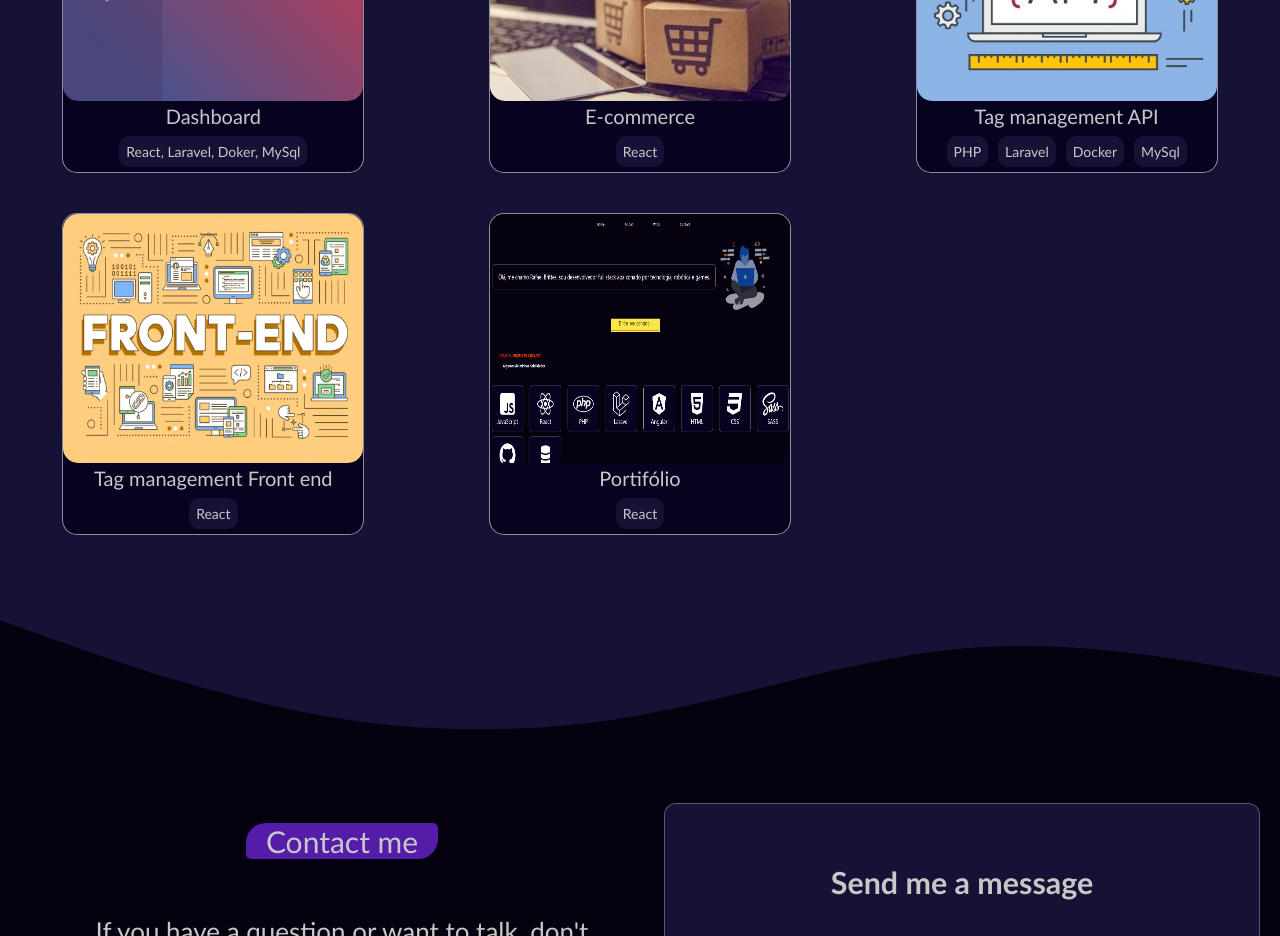
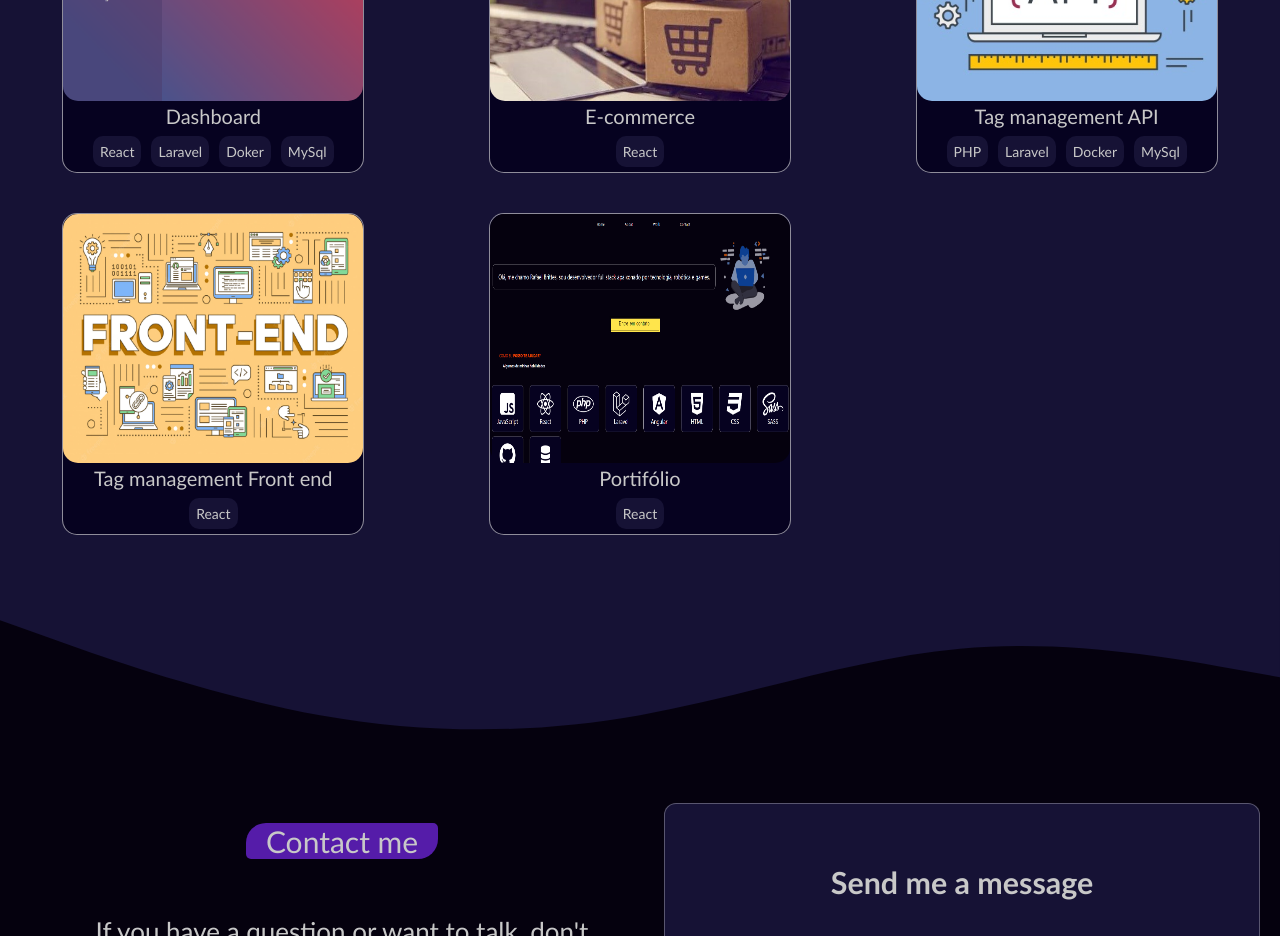
Before and after one commit to RafaelBrittes/RafaelBrittes.github.io, a React (Create React App) app: page / in a window 1280 px wide. Shown: the part 1760-2696 px from the top of the page. Built offline with nearby package versions, Linux system fonts and the light colour scheme.

Commit message:
fixed tags array

```diff
--- a/src/components/home/home.component.jsx
+++ b/src/components/home/home.component.jsx
@@ -39,7 +39,7 @@ function Home() {
       id: 1,
       img: dashboard,
       name: "Dashboard",
-      tags: ["React, Laravel, Doker, MySql"],
+      tags: ["React", "Laravel", "Doker", "MySql"],
       href: "https://github.com/RafaelBrittes/Dashboard-Front",
     },
     {
```
